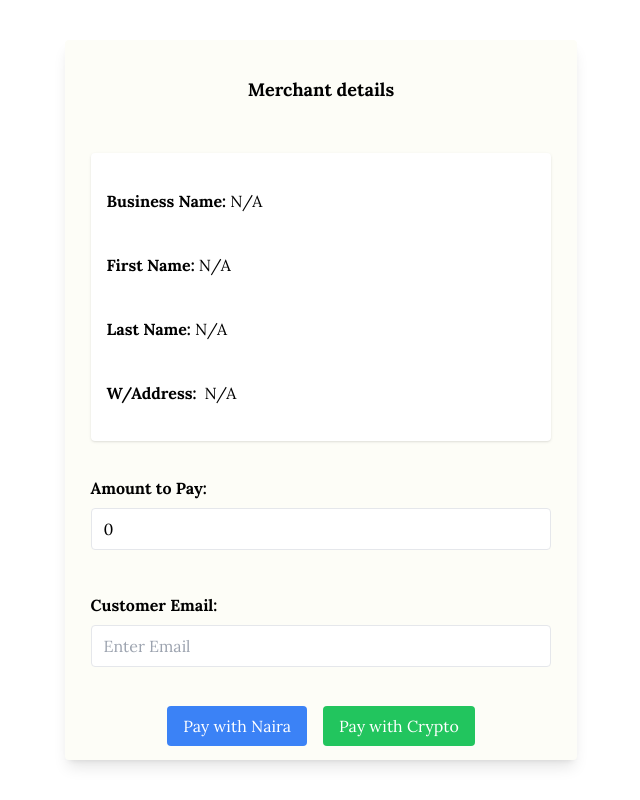
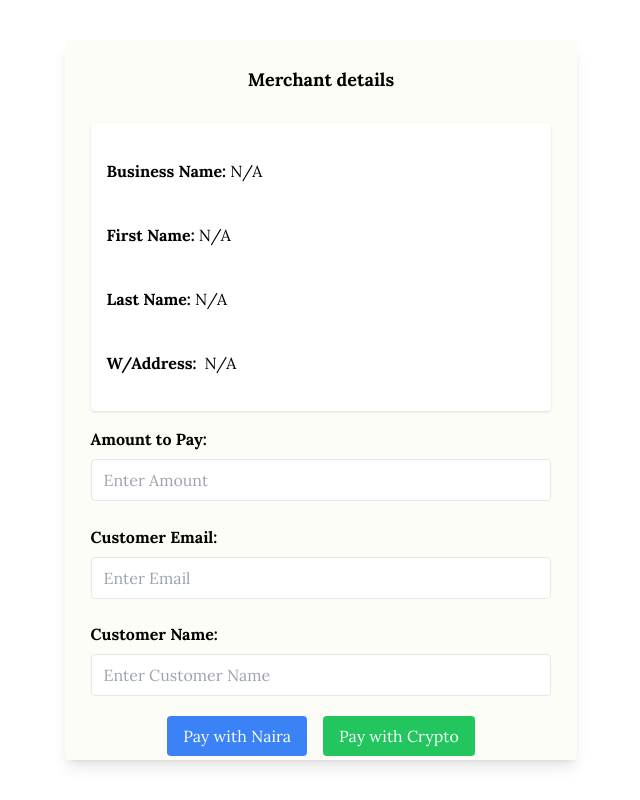
Before and after one commit to Dhanielgeek/Door, a React (Vite) app: page /userinfo/1 in a window 1280 px wide. Shown: the whole page, without its empty margins (319-959 px from the left). Built offline with nearby package versions, Linux system fonts and the light colour scheme; no server answers.

Commit message:
something else .

```diff
--- a/src/client/Userdetails.tsx
+++ b/src/client/Userdetails.tsx
@@ -6,7 +6,6 @@ import { setUserPro } from "../Global/Slice";
 import { MdContentCopy } from "react-icons/md"; // Icon for the copy button
 import toast from "react-hot-toast";
 
-// Extend the window object to include Korapay
 declare global {
   interface Window {
     Korapay: any;
@@ -17,9 +16,10 @@ const Userdetails = () => {
   const { _id } = useParams<{ _id: string }>();
   const dispatch = useDispatch();
 
-  // State to hold amount and email
-  const [amount, setAmount] = useState<number>(0); // Initial value 0
+  // State to hold amount, email, and name
+  const [amount, setAmount] = useState<number | undefined>(); // Initial value undefined
   const [email, setEmail] = useState<string>(""); // Initial value empty
+  const [customerName, setCustomerName] = useState<string>("");
 
   const userInfo = useSelector((state: any) => state.merchant.profile);
   console.log(userInfo);
@@ -52,8 +52,9 @@ const Userdetails = () => {
         console.log("Payment success:", data);
         if (data.status === "success") {
           toast.success("Successful transaction");
-          // Confirm the payment after success
-          confirmPayment(AmountToPay, customerEmail, Keys);
+
+          // Call confirm payment after successful payment
+          confirmPayment(AmountToPay, customerEmail, Keys, Name);
         }
       },
       onFailed: function (data: any) {
@@ -67,13 +68,16 @@ const Userdetails = () => {
   const confirmPayment = async (
     amount: number,
     email: string,
-    reference: string
+    reference: string,
+    customerName: string
   ) => {
     const data = {
-      amount,
       reference,
-      status: "success",
-      email,
+      amount: amount.toString(), // Backend expects amount as a string
+      currency: "NGN", // Always "NGN" in this case
+      customerName,
+      status: "success", // Always "success" if payment succeeded
+      narration: "Payment for service", // Optional field, you can modify this
     };
 
     try {
@@ -122,15 +126,6 @@ const Userdetails = () => {
     }
   };
 
-  // Handle the Naira payment click
-  const handlePayWithNaira = () => {
-    if (amount > 0 && email) {
-      payKorapay(amount, email, `${userInfo.firstName} ${userInfo.lastName}`);
-    } else {
-      toast.error("Please enter a valid amount and email.");
-    }
-  };
-
   return (
     <div className="w-full h-screen flex justify-center items-center">
       <div className="w-[40%] h-[90%] bg-[#fdfdf7] shadow-lg rounded max-md:w-[90%] flex-col flex justify-around items-center">
@@ -141,22 +136,22 @@ const Userdetails = () => {
 
           {/* Display user info */}
           <div className="w-[90%] h-[40%] bg-white p-4 flex justify-around items-center flex-col rounded shadow">
-            <div className="w-full h-[20%] flex justify-start items-center">
+            <div className="w-full h-[20%]  flex justify-start items-center">
               <p>
                 <strong>Business Name:</strong> {userInfo.businessName || "N/A"}
               </p>
             </div>
-            <div className="w-full h-[20%] flex justify-start items-center">
+            <div className="w-full h-[20%]  flex justify-start items-center">
               <p>
                 <strong>First Name:</strong> {userInfo.firstName || "N/A"}
               </p>
             </div>
-            <div className="w-full h-[20%] flex justify-start items-center">
+            <div className="w-full h-[20%]  flex justify-start items-center">
               <p>
                 <strong>Last Name:</strong> {userInfo.lastName || "N/A"}
               </p>
             </div>
-            <div className="w-full h-[20%] flex justify-start items-center">
+            <div className="w-full h-[20%]  flex justify-start items-center">
               <p className="flex items-center space-x-2">
                 <strong>W/Address:</strong>{" "}
                 <span className=" max-md:text-sm">
@@ -199,12 +194,25 @@ const Userdetails = () => {
             />
           </div>
 
+          {/* Input for name */}
+          <div className="w-[90%] mt-4">
+            <label className="block mb-2 font-bold">Customer Name:</label>
+            <input
+              type="text"
+              value={customerName}
+              onChange={(e) => setCustomerName(e.target.value)}
+              placeholder="Enter Customer Name"
+              className="w-full px-3 py-2 border rounded"
+            />
+          </div>
+
           {/* Buttons for payment options */}
           <div className="mt-3 space-x-4">
             {/* Pay with Naira button */}
             <button
               className="bg-blue-500 text-white px-4 py-2 rounded"
-              onClick={handlePayWithNaira}
+              onClick={() => payKorapay(amount!, email, customerName)}
+              disabled={!amount || !email || !customerName} // Disable if any required fields are missing
             >
               Pay with Naira
             </button>
```
Also changed, not shown: 1 other file (tests, documents, lock files or other folders).
